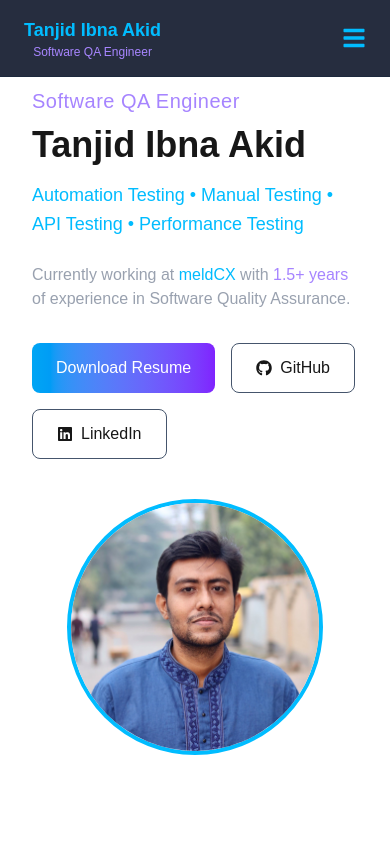
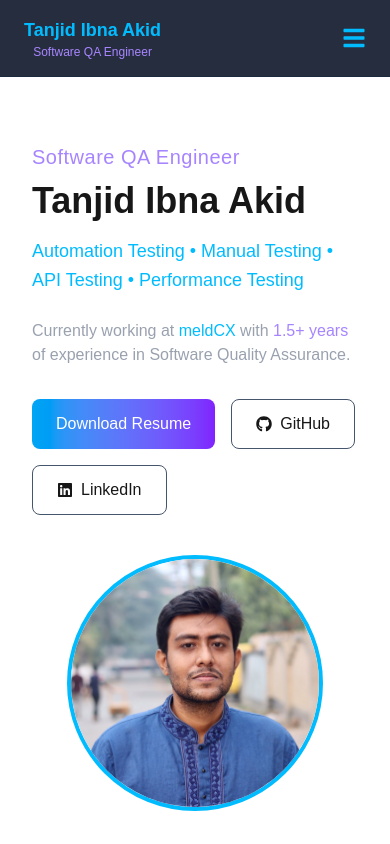
Before and after one commit to tanjidhasan41/tanjid-portfolio, a Next.js app: page / in a window 390 px wide. Shown: the top 844 px of the page. Built offline with nearby package versions, Linux system fonts and the light colour scheme.

Commit message:
Small Animation Added

```diff
--- a/components/Hero.tsx
+++ b/components/Hero.tsx
@@ -3,7 +3,7 @@
 
 export default function Hero() {
   return (
-    <section id="home" className="min-h-screen flex items-center">
+    <section id="home" className="min-h-screen flex items-center pt-28 md:pt-0">
       <div className="max-w-6xl mx-auto px-4 md:px-6 grid grid-cols-1 md:grid-cols-[1.3fr_0.7fr] gap-10">
 
         <div>
```
